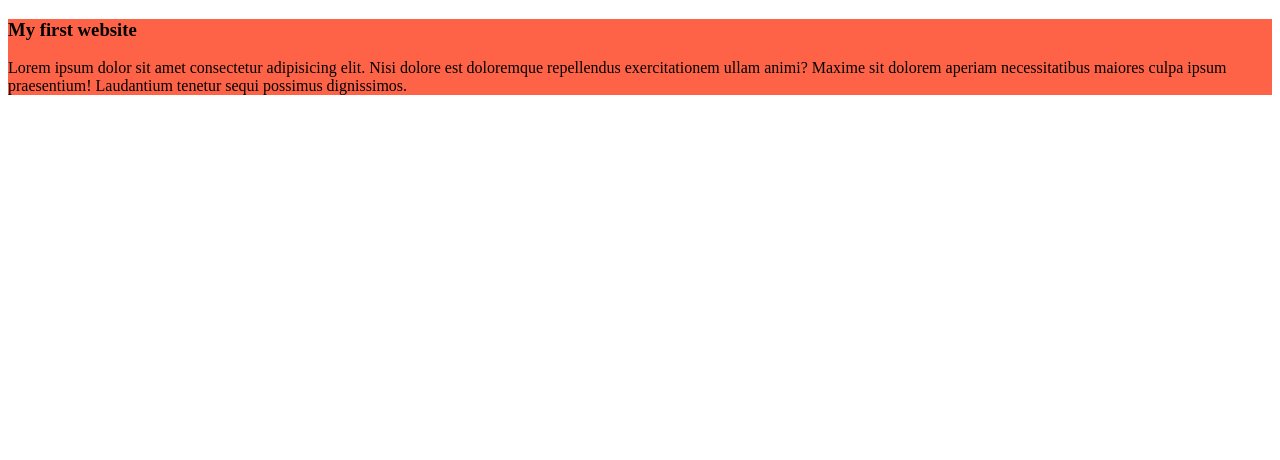
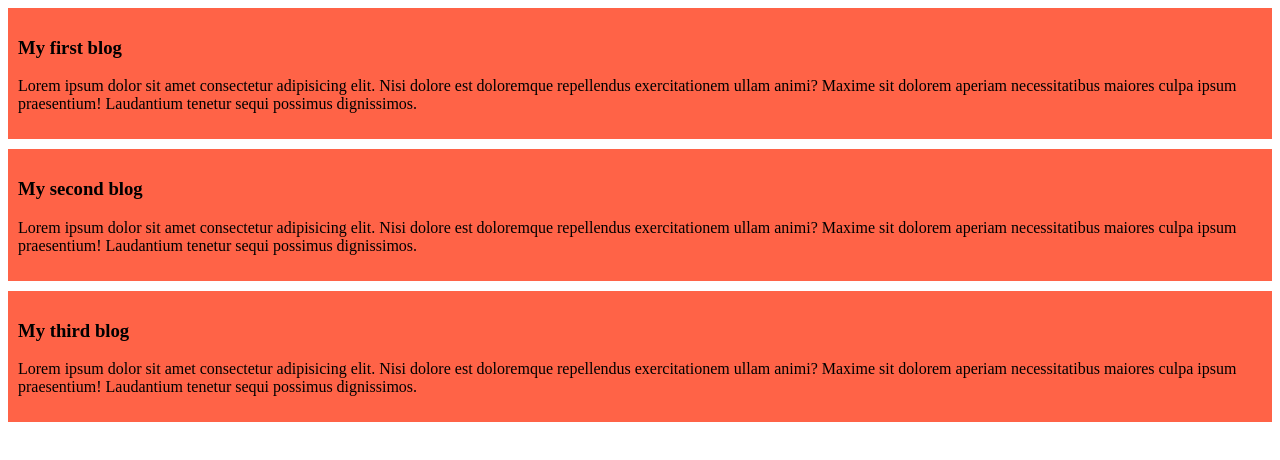
Before and after one commit to siamshourov/second-simple-website, a plain HTML site: page index.html in a window 1280 px wide. Drawn offline with Linux system fonts and the light colour scheme.

Commit message:
added again

```diff
--- a/index.html
+++ b/index.html
@@ -8,7 +8,15 @@
 </head>
 <body>
     <div>
-        <h3>My first website</h3>
+        <h3>My first blog</h3>
+        <p>Lorem ipsum dolor sit amet consectetur adipisicing elit. Nisi dolore est doloremque repellendus exercitationem ullam animi? Maxime sit dolorem aperiam necessitatibus maiores culpa ipsum praesentium! Laudantium tenetur sequi possimus dignissimos.</p>
+    </div>
+    <div>
+        <h3>My second blog</h3>
+        <p>Lorem ipsum dolor sit amet consectetur adipisicing elit. Nisi dolore est doloremque repellendus exercitationem ullam animi? Maxime sit dolorem aperiam necessitatibus maiores culpa ipsum praesentium! Laudantium tenetur sequi possimus dignissimos.</p>
+    </div>
+    <div>
+        <h3>My third blog</h3>
         <p>Lorem ipsum dolor sit amet consectetur adipisicing elit. Nisi dolore est doloremque repellendus exercitationem ullam animi? Maxime sit dolorem aperiam necessitatibus maiores culpa ipsum praesentium! Laudantium tenetur sequi possimus dignissimos.</p>
     </div>
 </body>
--- a/styles/blog.css
+++ b/styles/blog.css
@@ -1 +1,2 @@
-div{background-color: tomato;}
+div{background-color: tomato;
+    padding: 10px;margin-bottom: 10px;}
```
